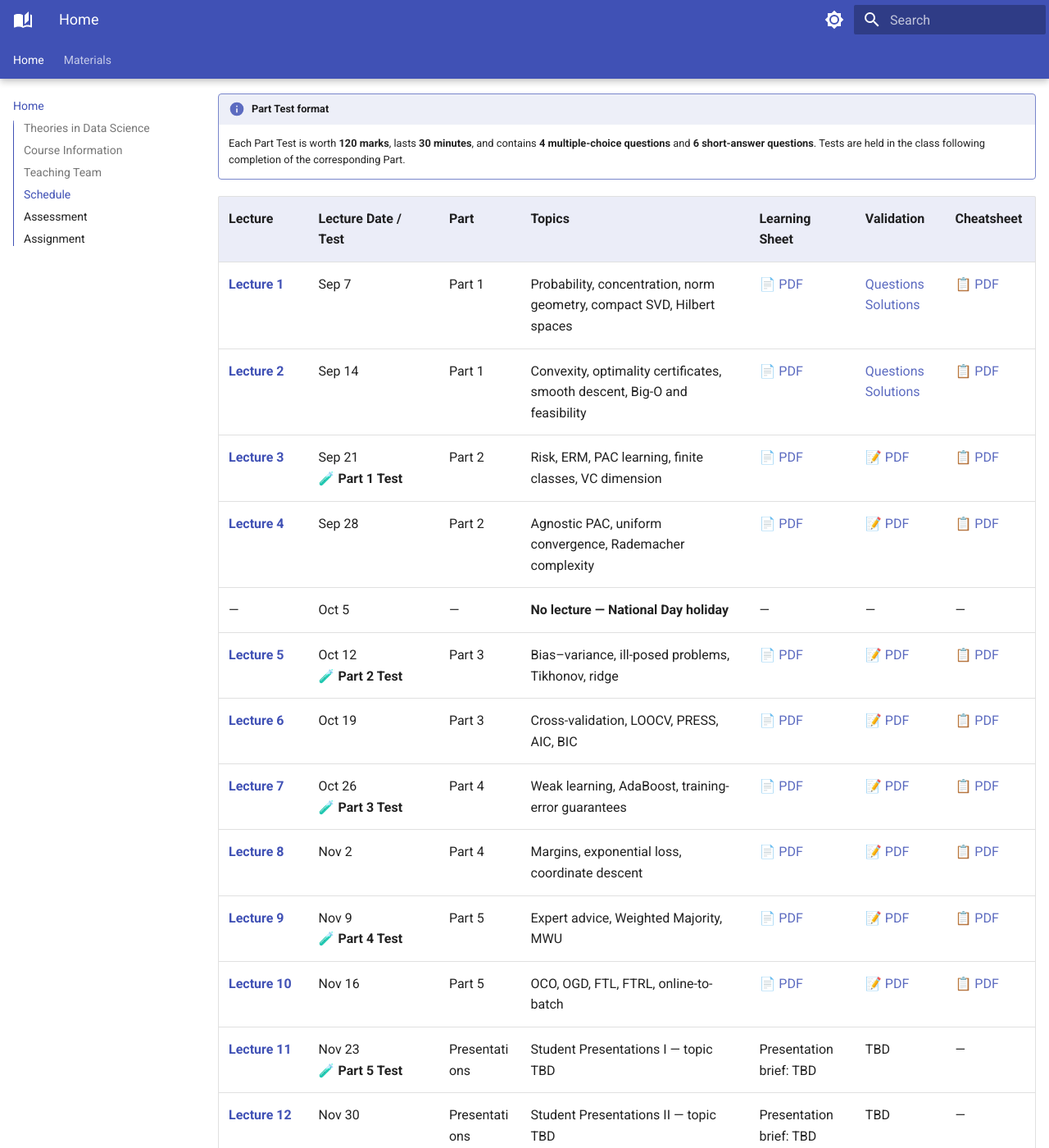
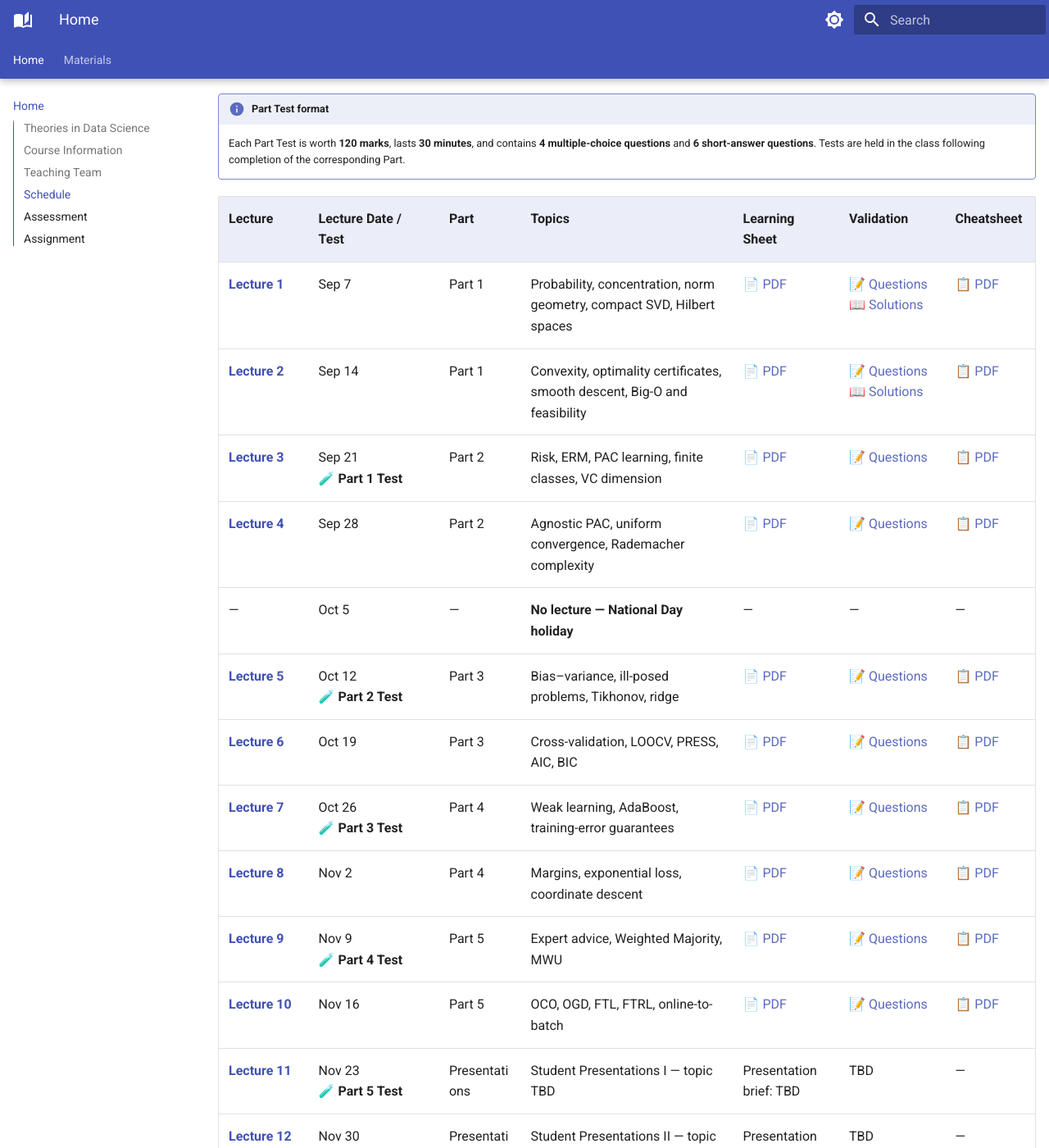
Before and after one commit to lixin2002cn/dsaa3073, an MkDocs documentation site: the page built from docs/index.md, in a window 1280 px wide and 1400 px high, scrolled down 1286 px. Shown: the whole window at 82% size. Built offline with MkDocs 1.6.1 and Material for MkDocs 9.7.7, drawn with Linux system fonts in a browser that asks for light colours.

Commit message:
Clarify validation downloads with consistent labels and icons

```diff
--- a/docs/css/custom.css
+++ b/docs/css/custom.css
@@ -82,10 +82,15 @@
 .md-typeset #course-schedule th:nth-child(1) { width: 11%; }
 .md-typeset #course-schedule th:nth-child(2) { width: 16%; }
 .md-typeset #course-schedule th:nth-child(3) { width: 10%; }
-.md-typeset #course-schedule th:nth-child(4) { width: 28%; }
+.md-typeset #course-schedule th:nth-child(4) { width: 26%; }
 .md-typeset #course-schedule th:nth-child(5) { width: 13%; }
-.md-typeset #course-schedule th:nth-child(6) { width: 11%; }
+.md-typeset #course-schedule th:nth-child(6) { width: 13%; }
 .md-typeset #course-schedule th:nth-child(7) { width: 11%; }
+
+/* Keep each validation file icon and label together. */
+.md-typeset #course-schedule td:nth-child(6) a {
+    white-space: nowrap;
+}
 
 /* Responsive tables */
 @media screen and (max-width: 768px) {
--- a/docs/index.md
+++ b/docs/index.md
@@ -46,17 +46,17 @@ not yet been released are shown as **TBD**.
 
 | Lecture | Lecture Date / Test | Part | Topics | Learning Sheet | Validation | Cheatsheet |
 |---|---|---|---|---|---|---|
-| **[Lecture 1](materials/week1.md)** | Sep 7 | Part 1 | Probability, concentration, norm geometry, compact SVD, Hilbert spaces | [📄 PDF](pdfs/learning-sheets/Week1_Learning_Sheet.pdf) | [Questions](pdfs/validation-sheets/Week1_Validation_Sheet.pdf)<br>[Solutions](pdfs/validation-sheets/Week1_Validation_Solutions.pdf) | [📋 PDF](pdfs/cheatsheets/Week1_Cheatsheet.pdf) |
-| **[Lecture 2](materials/week2.md)** | Sep 14 | Part 1 | Convexity, optimality certificates, smooth descent, Big-O and feasibility | [📄 PDF](pdfs/learning-sheets/Week2_Learning_Sheet.pdf) | [Questions](pdfs/validation-sheets/Week2_Validation_Sheet.pdf)<br>[Solutions](pdfs/validation-sheets/Week2_Validation_Solutions.pdf) | [📋 PDF](pdfs/cheatsheets/Week2_Cheatsheet.pdf) |
-| **[Lecture 3](materials/week3.md)** | Sep 21<br>🧪 **Part 1 Test** | Part 2 | Risk, ERM, PAC learning, finite classes, VC dimension | [📄 PDF](pdfs/learning-sheets/Week3_Learning_Sheet.pdf) | [📝 PDF](pdfs/validation-sheets/Week3_Validation_Sheet.pdf) | [📋 PDF](pdfs/cheatsheets/Week3_Cheatsheet.pdf) |
-| **[Lecture 4](materials/week4.md)** | Sep 28 | Part 2 | Agnostic PAC, uniform convergence, Rademacher complexity | [📄 PDF](pdfs/learning-sheets/Week4_Learning_Sheet.pdf) | [📝 PDF](pdfs/validation-sheets/Week4_Validation_Sheet.pdf) | [📋 PDF](pdfs/cheatsheets/Week4_Cheatsheet.pdf) |
+| **[Lecture 1](materials/week1.md)** | Sep 7 | Part 1 | Probability, concentration, norm geometry, compact SVD, Hilbert spaces | [📄 PDF](pdfs/learning-sheets/Week1_Learning_Sheet.pdf) | [📝 Questions](pdfs/validation-sheets/Week1_Validation_Sheet.pdf)<br>[📖 Solutions](pdfs/validation-sheets/Week1_Validation_Solutions.pdf) | [📋 PDF](pdfs/cheatsheets/Week1_Cheatsheet.pdf) |
+| **[Lecture 2](materials/week2.md)** | Sep 14 | Part 1 | Convexity, optimality certificates, smooth descent, Big-O and feasibility | [📄 PDF](pdfs/learning-sheets/Week2_Learning_Sheet.pdf) | [📝 Questions](pdfs/validation-sheets/Week2_Validation_Sheet.pdf)<br>[📖 Solutions](pdfs/validation-sheets/Week2_Validation_Solutions.pdf) | [📋 PDF](pdfs/cheatsheets/Week2_Cheatsheet.pdf) |
+| **[Lecture 3](materials/week3.md)** | Sep 21<br>🧪 **Part 1 Test** | Part 2 | Risk, ERM, PAC learning, finite classes, VC dimension | [📄 PDF](pdfs/learning-sheets/Week3_Learning_Sheet.pdf) | [📝 Questions](pdfs/validation-sheets/Week3_Validation_Sheet.pdf) | [📋 PDF](pdfs/cheatsheets/Week3_Cheatsheet.pdf) |
+| **[Lecture 4](materials/week4.md)** | Sep 28 | Part 2 | Agnostic PAC, uniform convergence, Rademacher complexity | [📄 PDF](pdfs/learning-sheets/Week4_Learning_Sheet.pdf) | [📝 Questions](pdfs/validation-sheets/Week4_Validation_Sheet.pdf) | [📋 PDF](pdfs/cheatsheets/Week4_Cheatsheet.pdf) |
 | — | Oct 5 | — | **No lecture — National Day holiday** | — | — | — |
-| **[Lecture 5](materials/week5.md)** | Oct 12<br>🧪 **Part 2 Test** | Part 3 | Bias–variance, ill-posed problems, Tikhonov, ridge | [📄 PDF](pdfs/learning-sheets/Week5_Learning_Sheet.pdf) | [📝 PDF](pdfs/validation-sheets/Week5_Validation_Sheet.pdf) | [📋 PDF](pdfs/cheatsheets/Week5_Cheatsheet.pdf) |
-| **[Lecture 6](materials/week6.md)** | Oct 19 | Part 3 | Cross-validation, LOOCV, PRESS, AIC, BIC | [📄 PDF](pdfs/learning-sheets/Week6_Learning_Sheet.pdf) | [📝 PDF](pdfs/validation-sheets/Week6_Validation_Sheet.pdf) | [📋 PDF](pdfs/cheatsheets/Week6_Cheatsheet.pdf) |
-| **[Lecture 7](materials/week7.md)** | Oct 26<br>🧪 **Part 3 Test** | Part 4 | Weak learning, AdaBoost, training-error guarantees | [📄 PDF](pdfs/learning-sheets/Week7_Learning_Sheet.pdf) | [📝 PDF](pdfs/validation-sheets/Week7_Validation_Sheet.pdf) | [📋 PDF](pdfs/cheatsheets/Week7_Cheatsheet.pdf) |
-| **[Lecture 8](materials/week8.md)** | Nov 2 | Part 4 | Margins, exponential loss, coordinate descent | [📄 PDF](pdfs/learning-sheets/Week8_Learning_Sheet.pdf) | [📝 PDF](pdfs/validation-sheets/Week8_Validation_Sheet.pdf) | [📋 PDF](pdfs/cheatsheets/Week8_Cheatsheet.pdf) |
-| **[Lecture 9](materials/week9.md)** | Nov 9<br>🧪 **Part 4 Test** | Part 5 | Expert advice, Weighted Majority, MWU | [📄 PDF](pdfs/learning-sheets/Week9_Learning_Sheet.pdf) | [📝 PDF](pdfs/validation-sheets/Week9_Validation_Sheet.pdf) | [📋 PDF](pdfs/cheatsheets/Week9_Cheatsheet.pdf) |
-| **[Lecture 10](materials/week10.md)** | Nov 16 | Part 5 | OCO, OGD, FTL, FTRL, online-to-batch | [📄 PDF](pdfs/learning-sheets/Week10_Learning_Sheet.pdf) | [📝 PDF](pdfs/validation-sheets/Week10_Validation_Sheet.pdf) | [📋 PDF](pdfs/cheatsheets/Week10_Cheatsheet.pdf) |
+| **[Lecture 5](materials/week5.md)** | Oct 12<br>🧪 **Part 2 Test** | Part 3 | Bias–variance, ill-posed problems, Tikhonov, ridge | [📄 PDF](pdfs/learning-sheets/Week5_Learning_Sheet.pdf) | [📝 Questions](pdfs/validation-sheets/Week5_Validation_Sheet.pdf) | [📋 PDF](pdfs/cheatsheets/Week5_Cheatsheet.pdf) |
+| **[Lecture 6](materials/week6.md)** | Oct 19 | Part 3 | Cross-validation, LOOCV, PRESS, AIC, BIC | [📄 PDF](pdfs/learning-sheets/Week6_Learning_Sheet.pdf) | [📝 Questions](pdfs/validation-sheets/Week6_Validation_Sheet.pdf) | [📋 PDF](pdfs/cheatsheets/Week6_Cheatsheet.pdf) |
+| **[Lecture 7](materials/week7.md)** | Oct 26<br>🧪 **Part 3 Test** | Part 4 | Weak learning, AdaBoost, training-error guarantees | [📄 PDF](pdfs/learning-sheets/Week7_Learning_Sheet.pdf) | [📝 Questions](pdfs/validation-sheets/Week7_Validation_Sheet.pdf) | [📋 PDF](pdfs/cheatsheets/Week7_Cheatsheet.pdf) |
+| **[Lecture 8](materials/week8.md)** | Nov 2 | Part 4 | Margins, exponential loss, coordinate descent | [📄 PDF](pdfs/learning-sheets/Week8_Learning_Sheet.pdf) | [📝 Questions](pdfs/validation-sheets/Week8_Validation_Sheet.pdf) | [📋 PDF](pdfs/cheatsheets/Week8_Cheatsheet.pdf) |
+| **[Lecture 9](materials/week9.md)** | Nov 9<br>🧪 **Part 4 Test** | Part 5 | Expert advice, Weighted Majority, MWU | [📄 PDF](pdfs/learning-sheets/Week9_Learning_Sheet.pdf) | [📝 Questions](pdfs/validation-sheets/Week9_Validation_Sheet.pdf) | [📋 PDF](pdfs/cheatsheets/Week9_Cheatsheet.pdf) |
+| **[Lecture 10](materials/week10.md)** | Nov 16 | Part 5 | OCO, OGD, FTL, FTRL, online-to-batch | [📄 PDF](pdfs/learning-sheets/Week10_Learning_Sheet.pdf) | [📝 Questions](pdfs/validation-sheets/Week10_Validation_Sheet.pdf) | [📋 PDF](pdfs/cheatsheets/Week10_Cheatsheet.pdf) |
 | **[Lecture 11](materials/week11.md)** | Nov 23<br>🧪 **Part 5 Test** | Presentations | Student Presentations I — topic TBD | Presentation brief: TBD | TBD | — |
 | **[Lecture 12](materials/week12.md)** | Nov 30 | Presentations | Student Presentations II — topic TBD | Presentation brief: TBD | TBD | — |
 | **[Lecture 13](materials/week13.md)** | Dec 7 | Presentations | Student Presentations III — topic TBD | Presentation brief: TBD | TBD | — |
```
Also changed, not shown: docs/materials/index.md (+2 -2 lines).
